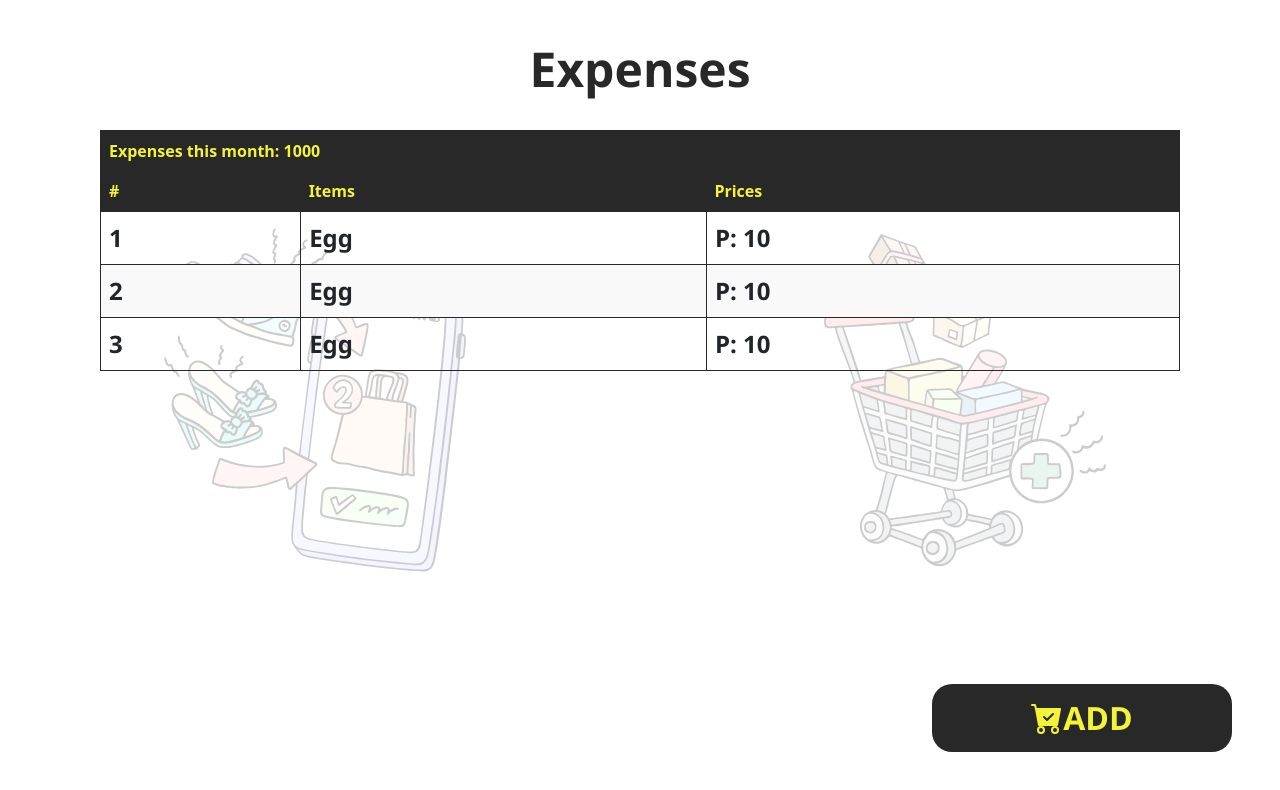
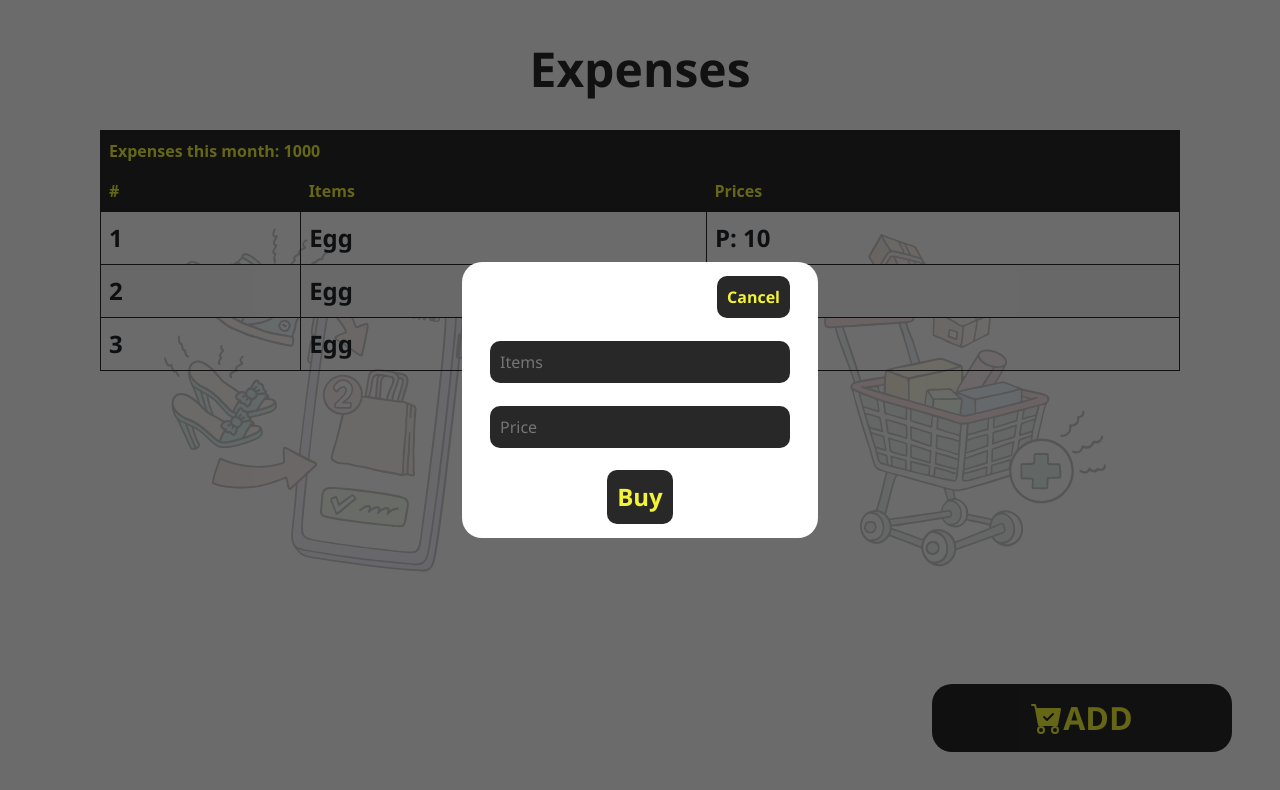
Before and after one commit to Dodong2/budget-tracker-collab, a React (Vite) app: page / in a window 1280 px wide. Both pictures are taken after a click on the button "ADD". Shown: the top 790 px of the page. Built offline with nearby package versions, Linux system fonts and the light colour scheme.

Commit message:
7th commit

```diff
--- a/src/App.css
+++ b/src/App.css
@@ -37,6 +37,7 @@ body.active-modal {
 .btn1 {
   display: flex;
   flex-direction: column;
+  z-index: 100;
 }
 
 .btn1 button {
@@ -54,6 +55,7 @@ body.active-modal {
   justify-content: center;
   transition: all ease 0.3s;
   position: relative;
+  z-index: 50;
 }
 .btn1 button:hover {
   background-color: var(--white);
@@ -66,12 +68,12 @@ body.active-modal {
   transform: scale(0.95);
 }
 
-.modal {
+.modal1 {
   display: none;
   position: relative;
 }
-.overlay,
-.modal {
+.overlay1,
+.modal1 {
   width: 100vw;
   height: 100vh;
   top: 0;
@@ -79,10 +81,10 @@ body.active-modal {
   right: 0;
   bottom: 0;
   position: fixed;
-  z-index: 10;
+  z-index: 100;
 }
 
-.overlay {
+.overlay1 {
   background: rgba(0, 0, 0, 0.582);
 }
 
@@ -90,7 +92,8 @@ body.active-modal {
   display: block;
 }
 
-.modal-content {
+
+.modal-content1 {
   position: absolute;
   top: 50%;
   left: 50%;
@@ -102,32 +105,32 @@ body.active-modal {
   border-radius: 20px;
   max-width: 400px;
   min-width: 300px;
-  z-index: 20;
+  z-index: 100;
   transition: all ease 0.1s;
 }
-.modal-content form {
+.modal-content1 form {
   display: flex;
   align-items: center;
   justify-content: center;
   flex-direction: column;
 }
 
-.modal-content .header {
+.modal-content1 .header1 {
   display: flex;
   align-items: center;
   justify-content: end;
   transition: all ease 0.3s;
 }
 
-.header button {
+.header1 button {
   transition: all ease 0.3s;
 }
-.header button:hover {
+.header1 button:hover {
   border: 1px solid var(--red);
   background-color: var(--white);
   color: var(--red);
 }
-.modal-content button {
+.modal-content1 button {
   border: none;
   padding: 10px 10px 10px 10px;
   border-radius: 10px;
@@ -140,7 +143,7 @@ body.active-modal {
   align-items: center;
 }
 
-.modal-content form button {
+.modal-content1 form button {
   border: none;
   padding: 10px 10px 10px 10px;
   border-radius: 10px;
@@ -155,13 +158,13 @@ body.active-modal {
   transition: all ease 0.3s;
 }
 
-.modal-content form button:hover {
+.modal-content1 form button:hover {
   border: 1px solid var(--black);
   background-color: var(--white);
   color: var(--black);
 }
 
-.modal-content form input {
+.modal-content1 form input {
   border: none;
   border-radius: 10px;
   background-color: var(--black);
@@ -229,6 +232,7 @@ tbody tr:hover {
   left: 50%;
   top: 50%;
   transform: translate(-50%, -50%);
+
 }
 .images {
   display: flex;
@@ -259,11 +263,11 @@ tbody tr:hover {
     width: 200px;
   }
 
-  .modal-content {
+  .modal-content1 {
     max-width: 300px;
     min-width: 300px;
   }
-  .modal-content form input {
+  .modal-content1 form input {
     width: 250px;
   }
   .btn1 button {
@@ -271,6 +275,7 @@ tbody tr:hover {
     left: 50%;
     top: 90%;
     transform: translate(-50%, -50%);
+    z-index: 100;
   }
   .img-holder {
     top: 50%;
--- a/src/App.tsx
+++ b/src/App.tsx
@@ -6,7 +6,7 @@ const Board = lazy(() => import('./components/Board'))
 
   return (
     <>
-    <Suspense fallback={<div className=''></div>}>
+    <Suspense fallback={<div className=''>Loading</div>}>
     <Board/>
     </Suspense>
     </>
--- a/src/components/Board.tsx
+++ b/src/components/Board.tsx
@@ -1,9 +1,9 @@
 import { useState } from 'react'
 import 'bootstrap/dist/css/bootstrap.css';
 import { BsCartCheckFill } from "react-icons/bs";
-
-import img1 from '/public/img1.svg'
-import img2 from '/public/img2.svg'
+import 'bootstrap/dist/css/bootstrap.css'
+import img1 from '/img1.svg'
+import img2 from '/img2.svg'
 
 
 
@@ -71,16 +71,16 @@ const Board = () => {
                     </section>
                     <section id='home'>
                         <div className='first-container'>
-                            <div className='btn1 position-fixed bottom-0 end-0 z-3 p-5'>
+                            <div className='btn1 position-fixed bottom-0 end-0 p-5'>
                                 <button onClick={() => setModal1(!showModal1)}><BsCartCheckFill />ADD</button>
                             </div></div>
                     </section>
                 </div>
                 {/*----------Modal----------*/}
-                <div className={`modal ${showModal1 ? 'setopen' : ''}`}>
-                    <div className='overlay'></div>
-                    <div className='modal-content'>
-                        <div className='header'>
+                <div className={`modal1 ${showModal1 ? 'setopen' : ''}`}>
+                    <div className='overlay1'></div>
+                    <div className='modal-content1'>
+                        <div className='header1'>
                             <button onClick={() => setModal1(!showModal1)}>Cancel</button>
                         </div><br />
                         <form>
```
